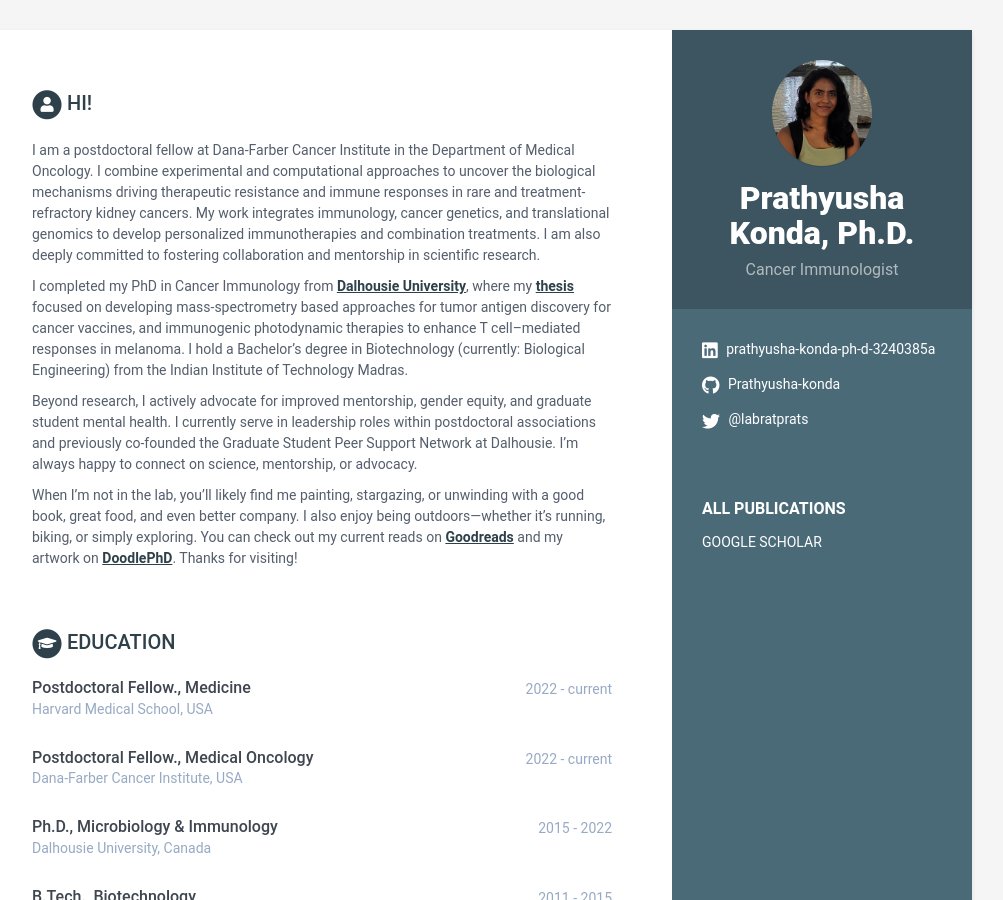
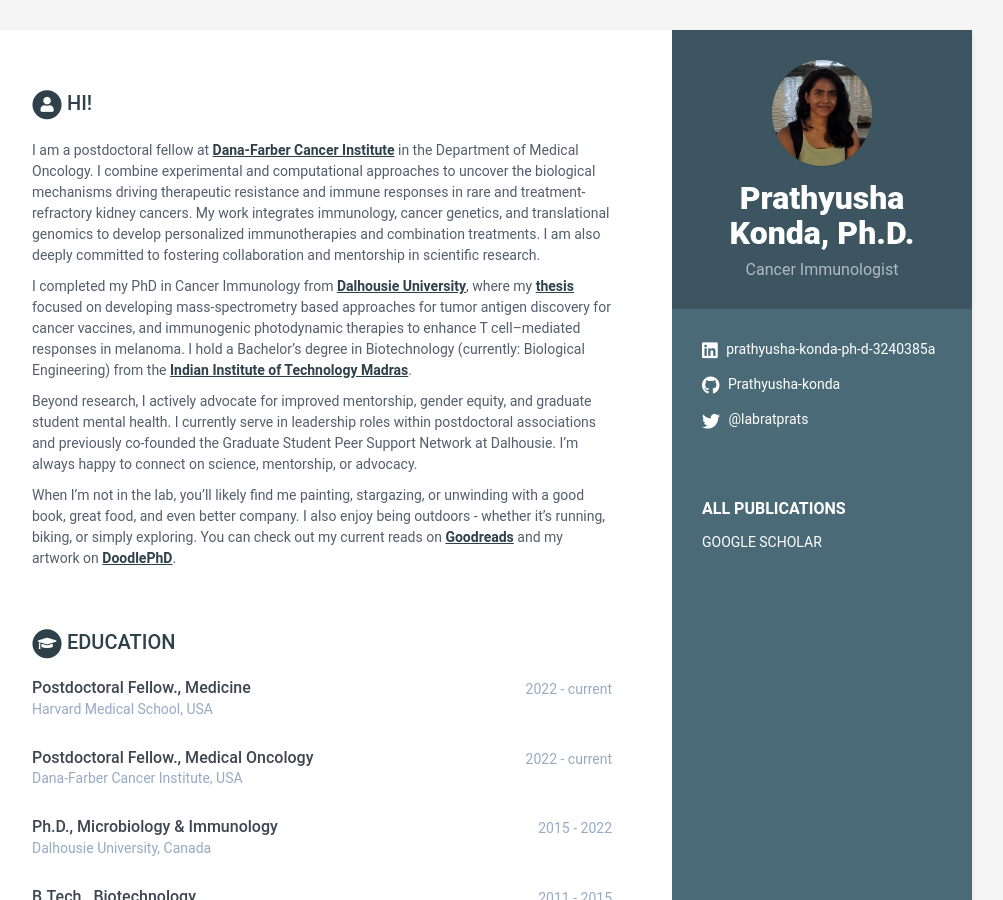
Before and after one commit to Prathyusha-konda/Website, a Jekyll site: the page built from index.html, in a window 1280 px wide and 900 px high. Shown: the whole window, without its empty margins (168-1171 px from the left). Built offline with Jekyll 4.4.1, drawn with Linux system fonts in a browser that asks for light colours.

Commit message:
Update data.yml

```diff
--- a/_data/data.yml
+++ b/_data/data.yml
@@ -22,13 +22,13 @@ sidebar:
 career-profile:
     title: Hi!
     summary: |
-      I am a postdoctoral fellow at Dana-Farber Cancer Institute in the Department of Medical Oncology. I combine experimental and computational approaches to uncover the biological mechanisms driving therapeutic resistance and immune responses in rare and treatment-refractory kidney cancers. My work integrates immunology, cancer genetics, and translational genomics to develop personalized immunotherapies and combination treatments. I am also deeply committed to fostering collaboration and mentorship in scientific research.
+      I am a postdoctoral fellow at <a href="https://www.dana-farber.org/research/departments-centers/medical-oncology"><b><u>Dana-Farber Cancer Institute</u></b></a> in the Department of Medical Oncology. I combine experimental and computational approaches to uncover the biological mechanisms driving therapeutic resistance and immune responses in rare and treatment-refractory kidney cancers. My work integrates immunology, cancer genetics, and translational genomics to develop personalized immunotherapies and combination treatments. I am also deeply committed to fostering collaboration and mentorship in scientific research.
 
-      I completed my PhD in Cancer Immunology from <a href="https://www.dal.ca/"><b><u>Dalhousie University</u></b></a>, where my <a href="https://dalspace.library.dal.ca/handle/10222/81529"><b><u>thesis</u></b></a> focused on developing mass-spectrometry based approaches for tumor antigen discovery for cancer vaccines, and immunogenic photodynamic therapies to enhance T cell–mediated responses in melanoma. I hold a Bachelor's degree in Biotechnology (currently: Biological Engineering) from the Indian Institute of Technology Madras.
+      I completed my PhD in Cancer Immunology from <a href="https://www.dal.ca/"><b><u>Dalhousie University</u></b></a>, where my <a href="https://dalspace.library.dal.ca/handle/10222/81529"><b><u>thesis</u></b></a> focused on developing mass-spectrometry based approaches for tumor antigen discovery for cancer vaccines, and immunogenic photodynamic therapies to enhance T cell–mediated responses in melanoma. I hold a Bachelor's degree in Biotechnology (currently: Biological Engineering) from the <a href="https://www.iitm.ac.in/"><b><u>Indian Institute of Technology Madras</u></b></a>.
 
       Beyond research, I actively advocate for improved mentorship, gender equity, and graduate student mental health. I currently serve in leadership roles within postdoctoral associations and previously co-founded the Graduate Student Peer Support Network at Dalhousie. I'm always happy to connect on science, mentorship, or advocacy.
 
-      When I'm not in the lab, you'll likely find me painting, stargazing, or unwinding with a good book, great food, and even better company. I also enjoy being outdoors—whether it's running, biking, or simply exploring. You can check out my current reads on <a href="https://www.goodreads.com/user/show/100071346-prathyusha"><b><u>Goodreads</u></b></a> and my artwork on <a href="https://www.instagram.com/doodlephd/"><b><u>DoodlePhD</u></b></a>. Thanks for visiting!
+      When I'm not in the lab, you'll likely find me painting, stargazing, or unwinding with a good book, great food, and even better company. I also enjoy being outdoors - whether it's running, biking, or simply exploring. You can check out my current reads on <a href="https://www.goodreads.com/user/show/100071346-prathyusha"><b><u>Goodreads</u></b></a> and my artwork on <a href="https://www.instagram.com/doodlephd/"><b><u>DoodlePhD</u></b></a>.
 
 education:
     #title: Education and Professional training
```
